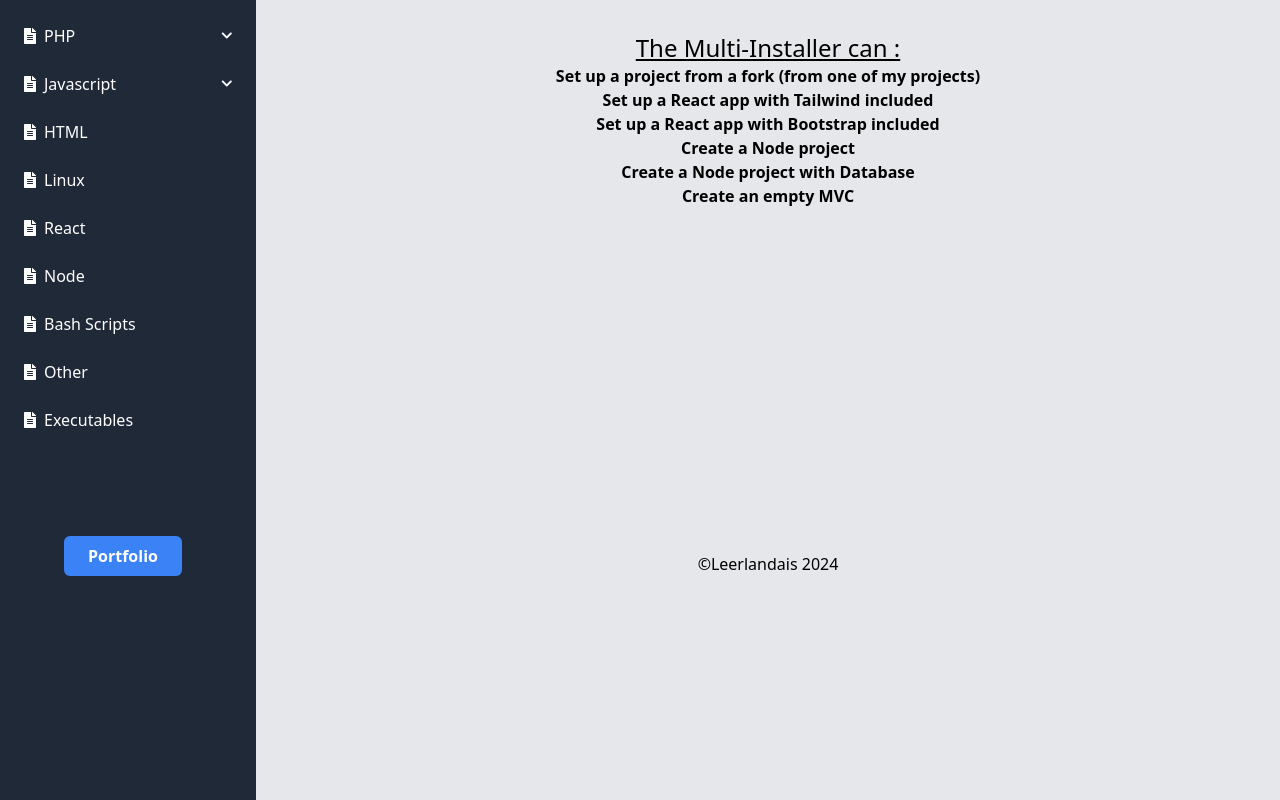
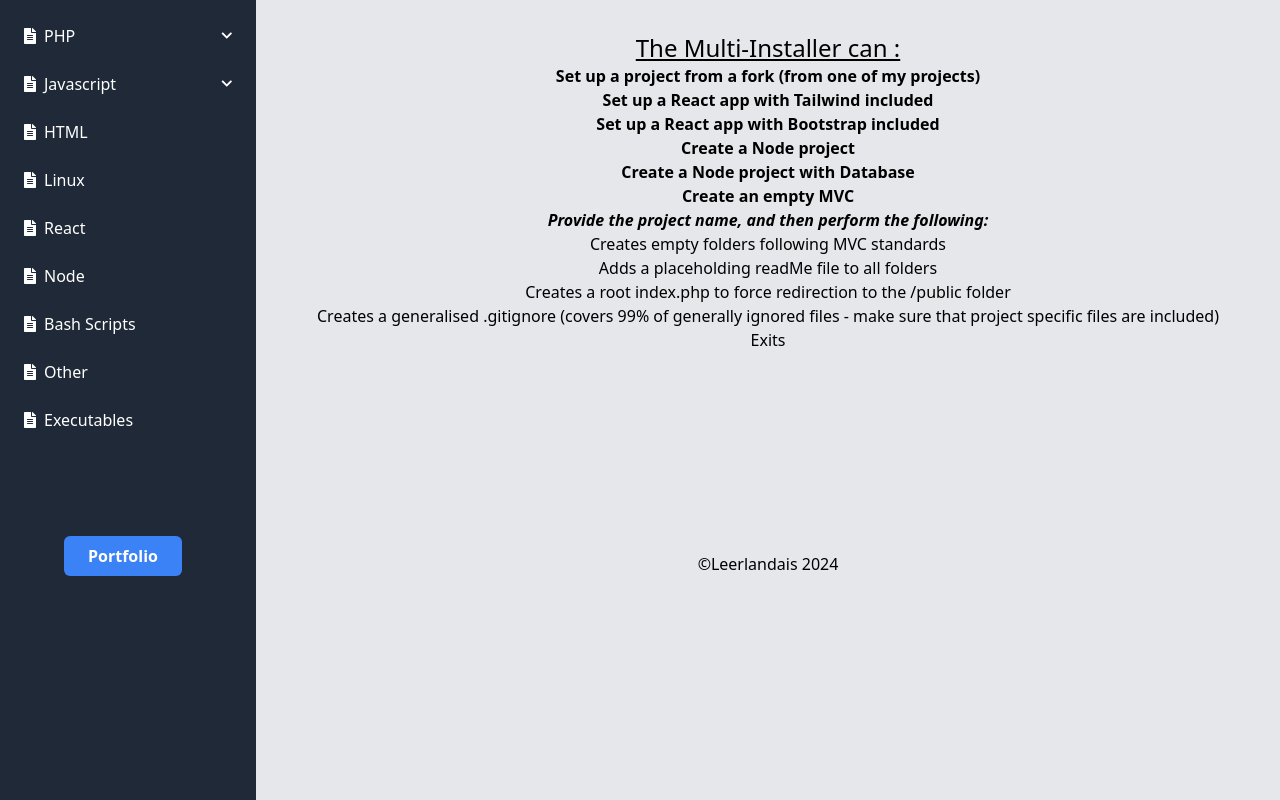
Before and after one commit to Leerlandais/final_snippets, a PHP site: template view/publicView/public.view.exes.twig in a window 1280 px wide. Shown: the part 64-864 px from the top of the page. Run offline with PHP 8.4, Linux system fonts and the light colour scheme; the template is opened without the code that fills it, so the values that code supplies are empty; some libraries are stand-ins or nearby versions.

Commit message:
added MVC creation function explanation

```diff
--- a/view/publicView/public.view.exes.twig
+++ b/view/publicView/public.view.exes.twig
@@ -87,6 +87,14 @@
                     </ul>
                 </dd>
             <dt>Create an empty MVC</dt>
+            <span class="font-semibold italic">Provide the project name, and then perform the following:</span>
+            <ul>
+                <li>Creates empty folders following MVC standards</li>
+                <li>Adds a placeholding readMe file to all folders</li>
+                <li>Creates a root index.php to force redirection to the /public folder</li>
+                <li>Creates a generalised .gitignore &lpar;covers 99% of generally ignored files - make sure that project specific files are included&rpar;</li>
+                <li>Exits</li>
+            </ul>
         </dl>
 
     </section>
```
